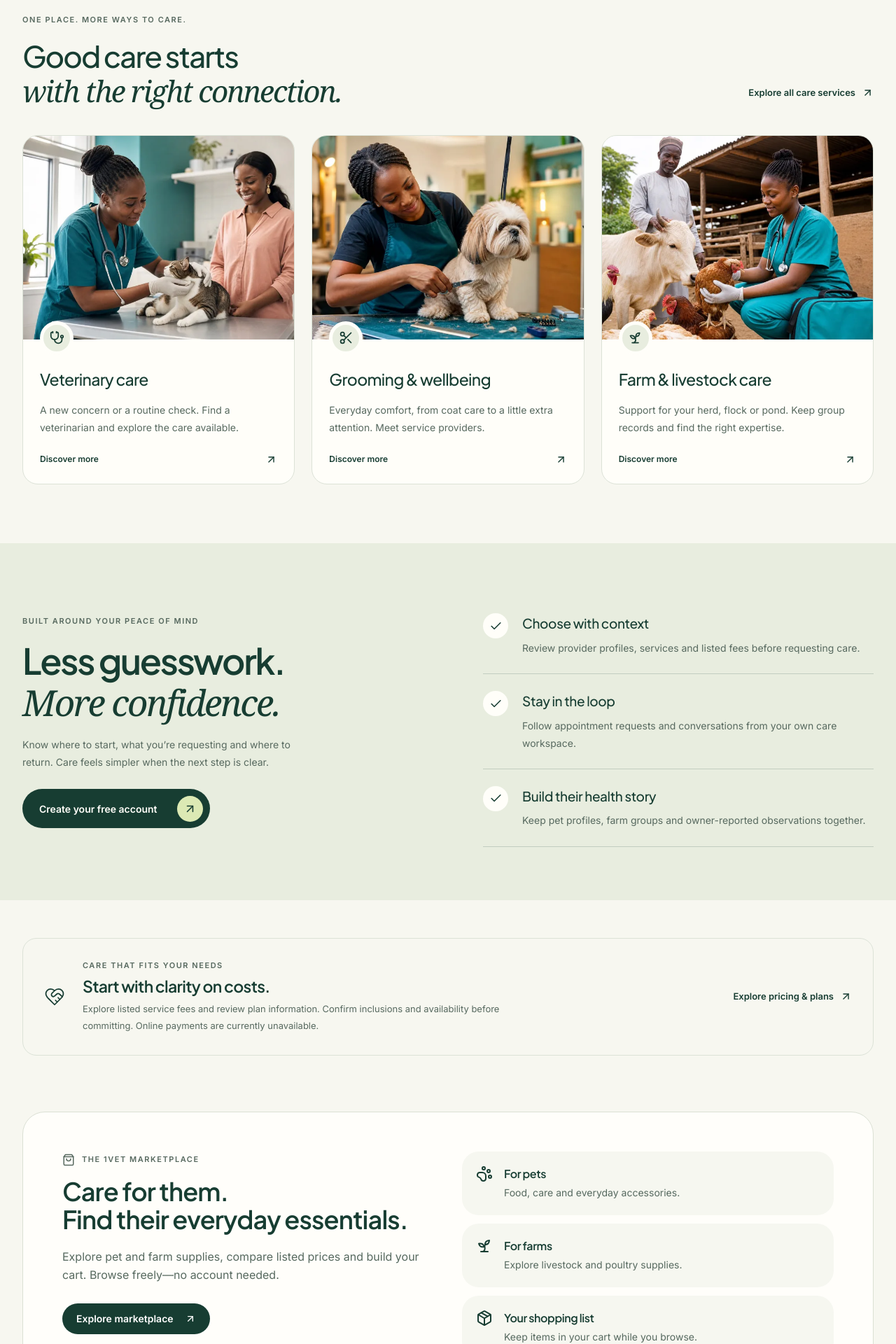
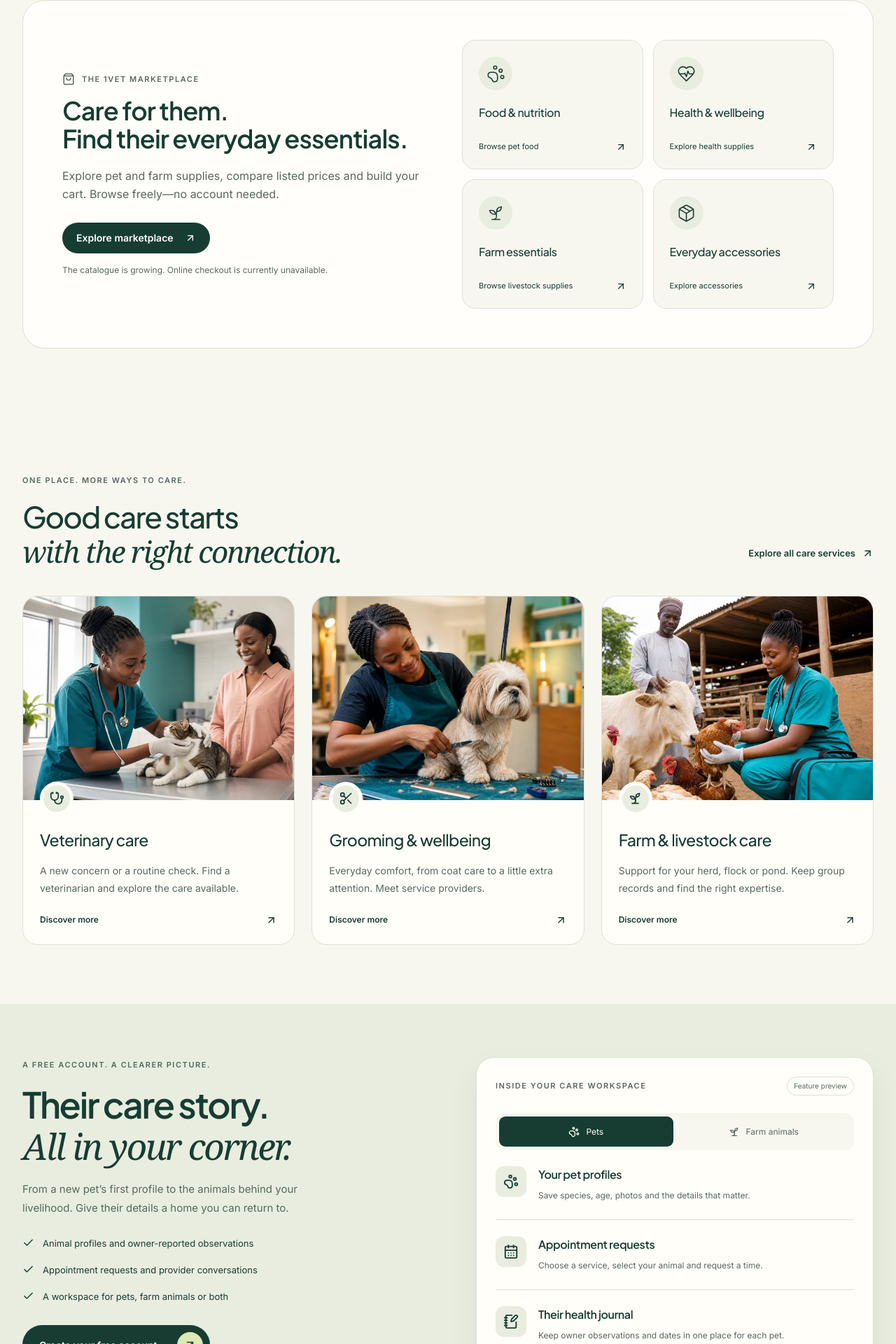
Before and after one commit to kenoyek/ONEVET-MAIN, a React (Vite) app: page / in a window 1280 px wide. Shown: the part 1371-3291 px from the top of the page at 70% size. Built offline with nearby package versions, Linux system fonts and the light colour scheme; no server answers.

Commit message:
Refine landing account benefits and shopping paths from reference review

```diff
--- a/src/components/landing/CareServices.tsx
+++ b/src/components/landing/CareServices.tsx
@@ -1,5 +1,6 @@
+import {CareWorkspacePreview} from './CareWorkspacePreview';
 import {Link} from 'react-router-dom';
-import {ArrowUpRight, Stethoscope, Scissors, Sprout, HeartHandshake, Check} from 'lucide-react';
+import {ArrowUpRight, Stethoscope, Scissors, Sprout, HeartHandshake} from 'lucide-react';
 import clinic from '@/assets/marketing/clinic-cat-exam-card.webp';
 import grooming from '@/assets/marketing/pet-grooming-card.webp';
 import livestock from '@/assets/marketing/livestock-care-card.webp';
@@ -15,11 +16,7 @@ export function CareServices(){
    <div className="welcome-section-heading"><div><p className="welcome-kicker">One place. More ways to care.</p><h2 id="home-services-heading">Good care starts<br/><em>with the right connection.</em></h2></div><Link className="welcome-text-link" to="/provider-marketplace">Explore all care services <ArrowUpRight size={17} aria-hidden="true"/></Link></div>
    <div className="welcome-services-grid">{services.map(({title,description,href,image,Icon})=><Link key={title} to={href} className="welcome-service-card"><div className="welcome-service-image"><img src={image} alt="" width="768" height="512" loading="lazy" decoding="async"/><span><Icon size={21} aria-hidden="true"/></span></div><div className="welcome-service-body"><h3>{title}</h3><p>{description}</p><span className="welcome-service-action">Discover more <ArrowUpRight size={17} aria-hidden="true"/></span></div></Link>)}</div>
   </section>
-  <section className="welcome-confidence" aria-labelledby="home-confidence-heading"><div className="container-wide welcome-confidence-grid"><div><p className="welcome-kicker">Built around your peace of mind</p><h2 id="home-confidence-heading">Less guesswork.<br/><em>More confidence.</em></h2><p>Know where to start, what you’re requesting and where to return. Care feels simpler when the next step is clear.</p><Link className="welcome-button welcome-button-primary" to="/auth?mode=signup">Create your free account <span><ArrowUpRight size={19} aria-hidden="true"/></span></Link></div><div className="welcome-confidence-list">{[
-   ['Choose with context','Review provider profiles, services and listed fees before requesting care.'],
-   ['Stay in the loop','Follow appointment requests and conversations from your own care workspace.'],
-   ['Build their health story','Keep pet profiles, farm groups and owner-reported observations together.'],
-  ].map(([title,text])=><div key={title}><span><Check size={19} aria-hidden="true"/></span><div><h3>{title}</h3><p>{text}</p></div></div>)}</div></div></section>
+  <CareWorkspacePreview/>
   <section className="container-wide welcome-fees" aria-labelledby="home-fees-heading"><div><HeartHandshake size={30} strokeWidth={1.4} aria-hidden="true"/><div><p className="welcome-kicker">Care that fits your needs</p><h2 id="home-fees-heading">Start with clarity on costs.</h2><p>Explore listed service fees and review plan information. Confirm inclusions and availability before committing. Online payments are currently unavailable.</p></div><Link to="/pricing" className="welcome-text-link">Explore pricing & plans <ArrowUpRight size={17} aria-hidden="true"/></Link></div></section>
  </>;
 }
--- /dev/null
+++ b/src/components/landing/CareWorkspacePreview.tsx
@@ -0,0 +1,22 @@
+import {useState} from 'react';
+import {Link} from 'react-router-dom';
+import {ArrowUpRight, PawPrint, Sprout, CalendarDays, NotebookPen, Check} from 'lucide-react';
+
+export function CareWorkspacePreview(){
+ const [farm,setFarm]=useState(false);
+ return <section className="welcome-confidence" aria-labelledby="home-confidence-heading"><div className="container-wide welcome-workspace-grid">
+  <div><p className="welcome-kicker">A free account. A clearer picture.</p><h2 id="home-confidence-heading">Their care story.<br/><em>All in your corner.</em></h2><p className="welcome-workspace-intro">From a new pet’s first profile to the animals behind your livelihood. Give their details a home you can return to.</p>
+   <ul className="welcome-workspace-benefits">{['Animal profiles and owner-reported observations','Appointment requests and provider conversations','A workspace for pets, farm animals or both'].map(text=><li key={text}><Check size={17} aria-hidden="true"/>{text}</li>)}</ul>
+   <Link className="welcome-button welcome-button-primary" to="/auth?mode=signup">Create your free account <span><ArrowUpRight size={19} aria-hidden="true"/></span></Link>
+   <p className="welcome-workspace-note">Account creation is free. Provider services have their own fees and require confirmation.</p>
+  </div>
+  <div className="welcome-workspace-preview"><div className="welcome-workspace-preview-top"><span className="welcome-kicker">Inside your care workspace</span><span className="welcome-preview-label">Feature preview</span></div>
+   <div className="welcome-workspace-switch" role="group" aria-label="Preview your care workspace"><button type="button" aria-pressed={!farm} onClick={()=>setFarm(false)}><PawPrint size={16} aria-hidden="true"/>Pets</button><button type="button" aria-pressed={farm} onClick={()=>setFarm(true)}><Sprout size={16} aria-hidden="true"/>Farm animals</button></div>
+   <div aria-live="polite" className="welcome-workspace-features">
+    <div><span>{farm?<Sprout size={22} aria-hidden="true"/>:<PawPrint size={22} aria-hidden="true"/>}</span><div><h3>{farm?'Your farm & animal groups':'Your pet profiles'}</h3><p>{farm?'Keep herds, flocks, ponds and batches together.':'Save species, age, photos and the details that matter.'}</p></div></div>
+    <div><span><CalendarDays size={22} aria-hidden="true"/></span><div><h3>Appointment requests</h3><p>{farm?'Choose an eligible animal group when requesting veterinary or diagnostic care.':'Choose a service, select your animal and request a time.'}</p></div></div>
+    <div><span><NotebookPen size={22} aria-hidden="true"/></span><div><h3>{farm?'Group observations':'Their health journal'}</h3><p>{farm?'Record changes you notice and share context with your vet.':'Keep owner observations and dates in one place for each pet.'}</p></div></div>
+   </div><p className="welcome-preview-footnote">A guide to available features. Your records appear after you add them.</p>
+  </div>
+ </div></section>;
+}
--- a/src/components/landing/MarketplaceWelcome.tsx
+++ b/src/components/landing/MarketplaceWelcome.tsx
@@ -1,5 +1,5 @@
 import { Link } from 'react-router-dom';
-import { ArrowUpRight, ShoppingBag, PawPrint, Sprout, Package } from 'lucide-react';
+import { ArrowUpRight, ShoppingBag, PawPrint, Sprout, Package, HeartPulse } from 'lucide-react';
 import { Button } from '@/components/ui/button';
 
 export function MarketplaceWelcome() {
@@ -13,11 +13,12 @@ export function MarketplaceWelcome() {
           <Button asChild className="mt-7"><Link to="/marketplace">Explore marketplace<ArrowUpRight className="ml-2 h-4 w-4" aria-hidden="true" /></Link></Button>
           <p className="mt-4 text-xs text-muted-foreground">The catalogue is growing. Online checkout is currently unavailable.</p>
         </div>
-        <ul className="grid gap-3 sm:grid-cols-3 lg:grid-cols-1">{[
-          { Icon: PawPrint, title: 'For pets', text: 'Food, care and everyday accessories.' },
-          { Icon: Sprout, title: 'For farms', text: 'Explore livestock and poultry supplies.' },
-          { Icon: Package, title: 'Your shopping list', text: 'Keep items in your cart while you browse.' },
-        ].map(({ Icon, title, text }) => <li key={title} className="flex gap-4 rounded-2xl bg-muted/40 p-5"><Icon className="h-6 w-6 shrink-0 text-primary" aria-hidden="true" /><div><h3 className="font-semibold">{title}</h3><p className="mt-1 text-sm leading-relaxed text-muted-foreground">{text}</p></div></li>)}</ul>
+        <ul className="welcome-shop-categories">{[
+          {Icon: PawPrint,title:'Food & nutrition',text:'Browse pet food',category:'Pet Food'},
+          {Icon: HeartPulse,title:'Health & wellbeing',text:'Explore health supplies',category:'Pet Health'},
+          {Icon: Sprout,title:'Farm essentials',text:'Browse livestock supplies',category:'Livestock'},
+          {Icon: Package,title:'Everyday accessories',text:'Explore accessories',category:'Accessories'},
+        ].map(({Icon,title,text,category})=><li key={category}><Link to={'/marketplace?'+new URLSearchParams({category})}><span className="welcome-shop-category-icon"><Icon size={27} strokeWidth={1.4} aria-hidden="true"/></span><h3>{title}</h3><span className="welcome-shop-category-link">{text}<ArrowUpRight size={16} aria-hidden="true"/></span></Link></li>)}</ul>
       </div>
     </div>
   </section>;
--- a/src/components/landing/welcome.css
+++ b/src/components/landing/welcome.css
@@ -206,3 +206,33 @@
 .welcome-finder-city svg { flex-shrink: 0; }
 .welcome-finder-note { margin-top: 18px; color: var(--welcome-soft); font-size: 11px; line-height: 1.8; }
 @media(max-width:639px) { .welcome-finder { padding-top: 28px; } .welcome-finder-card { padding: 24px; } .welcome-finder h2 { font-size: 25px; } .welcome-finder form { grid-template-columns: 1fr; gap: 18px; } .welcome-finder button { width: 100%; } }
+/* Reference-informed feature clarity, with 1Vet's own content and capabilities. */
+.welcome-workspace-grid { display: grid; grid-template-columns: 1fr 1fr; align-items: center; gap: 80px; }
+.welcome-workspace-intro { max-width: 430px; color: var(--welcome-soft); font-size: 15px; line-height: 1.8; }
+.welcome-workspace-benefits { display: grid; gap: 16px; margin: 26px 0 4px; }
+.welcome-workspace-benefits li { display: flex; align-items: flex-start; gap: 12px; font-size: 13px; line-height: 1.7; }
+.welcome-workspace-benefits svg { flex-shrink: 0; margin-top: 2px; }
+.welcome-workspace-note { font-size: 11px; line-height: 1.8; max-width: 370px; color: var(--welcome-soft); margin-top: 15px; }
+.welcome-workspace-preview { background: var(--welcome-card); border: 1px solid var(--welcome-line); padding: 27px; border-radius: 26px; box-shadow: 0 20px 45px #173d3210; }
+.welcome-workspace-preview-top { display: flex; justify-content: space-between; align-items: center; flex-wrap: wrap; gap: 12px; }
+.welcome-preview-label { color: var(--welcome-soft); font-size: 10px; border: 1px solid var(--welcome-line); padding: 5px 9px; border-radius: 999px; }
+.welcome-workspace-switch { display: flex; gap: 5px; padding: 5px; background: var(--welcome-paper); border-radius: 13px; margin-top: 25px; }
+.welcome-workspace-switch button { display: flex; align-items: center; justify-content: center; gap: 9px; flex: 1; border-radius: 9px; min-height: 43px; font-size: 12px; color: var(--welcome-soft); }
+.welcome-workspace-switch button[aria-pressed=true] { background: var(--welcome-ink); color: var(--welcome-card); }
+.welcome-workspace-switch button:focus-visible { outline: 2px solid var(--welcome-ink); outline-offset: 2px; }
+.welcome-workspace-features > div { display: flex; align-items: flex-start; gap: 17px; padding: 23px 0; border-bottom: 1px solid var(--welcome-line); }
+.welcome-workspace-features > div > span { background: var(--welcome-sage); border-radius: 12px; width: 44px; height: 44px; display: grid; place-items: center; flex-shrink: 0; }
+.welcome-workspace-features h3 { font-size: 16px; font-weight: 600; }
+.welcome-workspace-features p { font-size: 12px; line-height: 1.8; color: var(--welcome-soft); margin-top: 7px; }
+.welcome-preview-footnote { margin-top: 18px; font-size: 10px; line-height: 1.8; color: var(--welcome-soft); }
+.welcome-shop-categories { display: grid; grid-template-columns: repeat(2,minmax(0,1fr)); gap: 14px; }
+.welcome-shop-categories li { min-width: 0; }
+.welcome-shop-categories a { display: flex; flex-direction: column; min-height: 185px; height: 100%; padding: 23px; background: var(--welcome-paper); border: 1px solid var(--welcome-line); border-radius: 19px; transition: border-color .2s; }
+.welcome-shop-categories a:hover { border-color: var(--welcome-soft); }
+.welcome-shop-category-icon { display: grid; place-items: center; width: 48px; height: 48px; border-radius: 50%; background: var(--welcome-sage); margin-bottom: 20px; }
+.welcome-shop-categories h3 { font-size: 16px; font-weight: 500; line-height: 1.5; margin-bottom: 15px; }
+.welcome-shop-category-link { display: flex; align-items: center; justify-content: space-between; gap: 9px; margin-top: auto; font-size: 11px; line-height: 1.6; }
+.welcome-shop-category-link svg { flex-shrink: 0; }
+@media(max-width:1023px) { .welcome-workspace-grid { gap: 35px; } }
+@media(max-width:639px) { .welcome-workspace-grid { grid-template-columns: 1fr; gap: 32px; } .welcome-workspace-preview { padding: 21px; } .welcome-workspace-features > div { gap: 12px; } .welcome-workspace-features > div > span { width: 38px; height: 38px; } .welcome-shop-categories { gap: 10px; } .welcome-shop-categories a { padding: 16px; min-height: 190px; } .welcome-shop-categories h3 { font-size: 14px; } .welcome-shop-category-link { flex-wrap: wrap; } }
+@media(prefers-reduced-motion:reduce) { .welcome-shop-categories a { transition: none; } }
--- a/src/pages/Index.tsx
+++ b/src/pages/Index.tsx
@@ -9,5 +9,5 @@ import { CarePathways } from '@/components/landing/CarePathways';
 import { SEO } from '@/components/shared/SEO';
 
 export default function Index() {
- return <div className="welcome-home min-h-screen"><SEO /><Navbar /><main id="main-content" tabIndex={-1}><Hero /><CareFinder /><CareServices /><MarketplaceWelcome /><CarePathways /></main><Footer /></div>;
+ return <div className="welcome-home min-h-screen"><SEO /><Navbar /><main id="main-content" tabIndex={-1}><Hero /><CareFinder /><MarketplaceWelcome /><CareServices /><CarePathways /></main><Footer /></div>;
 }
```
Also changed, not shown: 2 other files (tests, documents, lock files or other folders).
